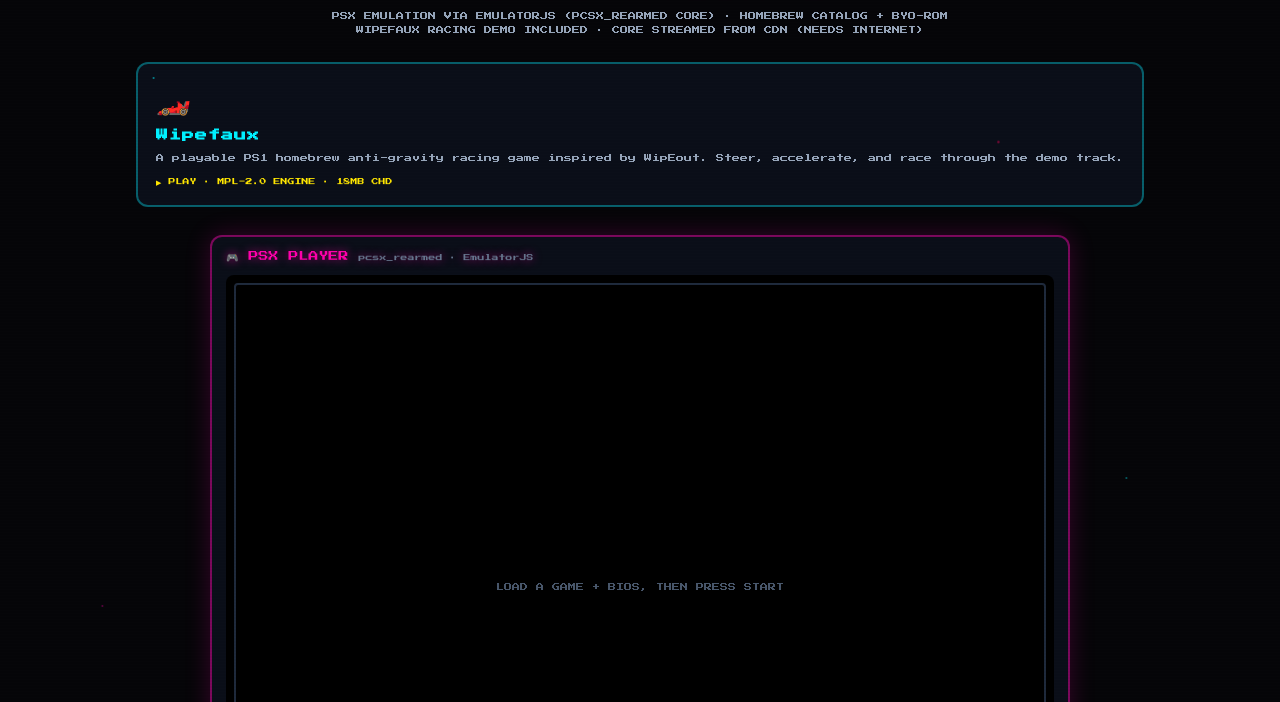
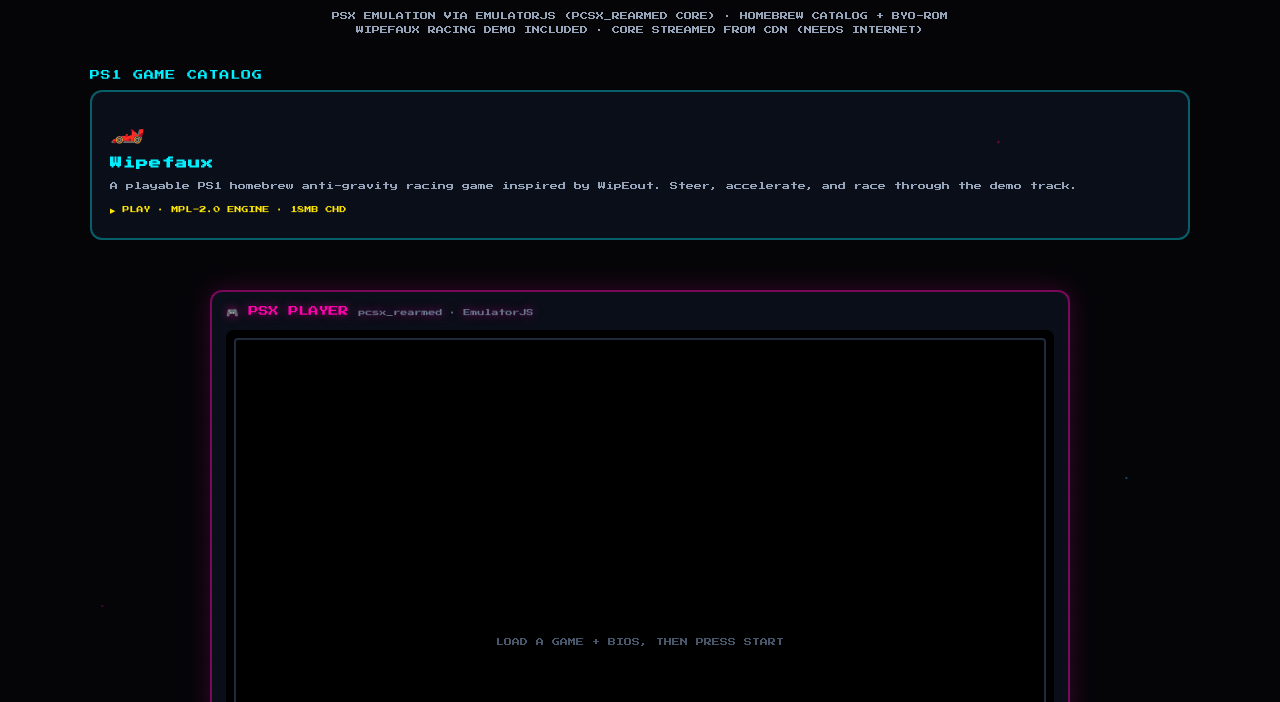
Before and after one commit to lwn2210/mini-arcade, a plain HTML site: page classic/ps1/index.html in a window 1280 px wide. Both pictures are taken after a click on the link 640 px from the left and 232 px from the top of the page. Shown: the part 98-800 px from the top of the page. Drawn offline with Linux system fonts and the light colour scheme; no server answers.

Commit message:
ui(ps1): move game catalog above emulator

```diff
--- a/classic/ps1/index.html
+++ b/classic/ps1/index.html
@@ -6,6 +6,13 @@
 <title>CLASSIC ZONE — PlayStation 1</title>
 <link href="https://fonts.googleapis.com/css2?family=Press+Start+2P&display=swap" rel="stylesheet">
 <link rel="stylesheet" href="../retro.css">
+<style>
+  .catalog-section { width: 100%; max-width: 1100px; margin: 8px 0 22px; }
+  .section-kicker { color: #00f0ff; font-size: 10px; letter-spacing: .08em; margin: 0 0 10px; }
+  .catalog-grid { display: grid; grid-template-columns: repeat(auto-fit, minmax(240px, 1fr)); gap: 12px; }
+  .catalog-grid .card { min-height: 150px; cursor: pointer; }
+  .catalog-grid .card:hover { transform: translateY(-2px); }
+</style>
 </head>
 <body>
   <a class="back-link" href="../index.html">◄ RETRO VAULT</a>
@@ -18,7 +25,10 @@
     <p>LOAD YOUR OWN LEGALLY-DUMPED DISC IMAGE BELOW.</p>
   </div>
 
-  <div id="catalog" class="catalog-grid"></div>
+  <section class="catalog-section" aria-label="PS1 game catalog">
+    <div class="section-kicker">PS1 GAME CATALOG</div>
+    <div id="catalog" class="catalog-grid"></div>
+  </section>
 
   <div id="player">
     <div class="player-head">
--- a/classic/retro.js
+++ b/classic/retro.js
@@ -107,7 +107,7 @@
   function bootUrl(url, name, biosUrl) {
     if (booted) { setStatus('A GAME IS ALREADY RUNNING — RELOAD THE PAGE TO SWITCH CARTS', true); return; }
     if (romBlobUrl) URL.revokeObjectURL(romBlobUrl);
-    romBlobUrl = url;
+    romBlobUrl = new URL(url, window.location.href).href;
     romNameEl.textContent = '✔ ' + name;
     if (!biosUrl) { setStatus('ROM READY: ' + name + ' · BOOTING…'); boot(); return; }
     setStatus('LOADING ' + name + ' · PREPARING BIOS…');
```
